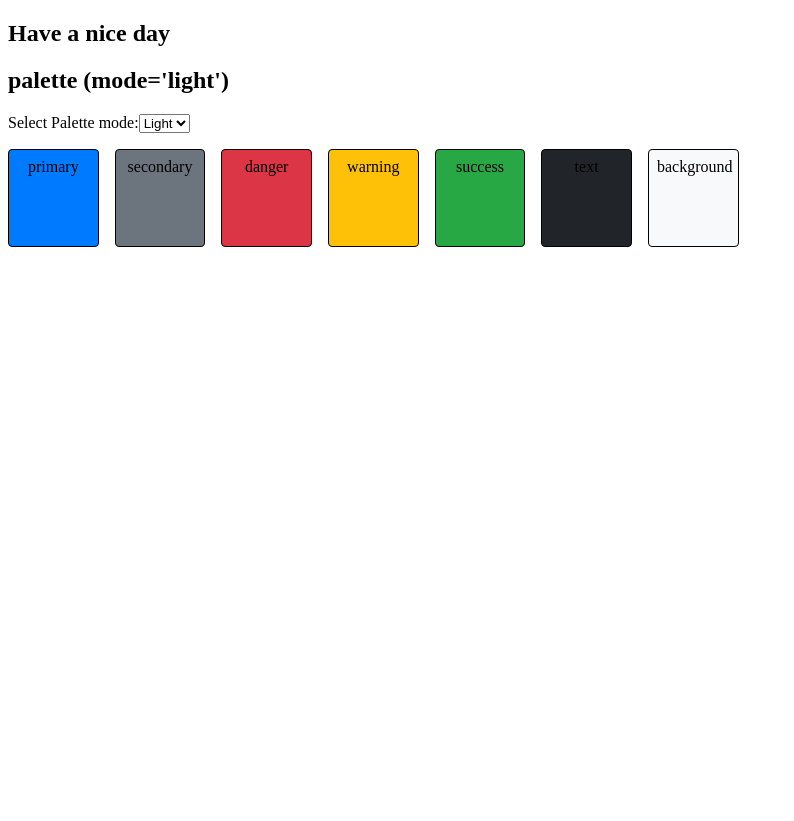
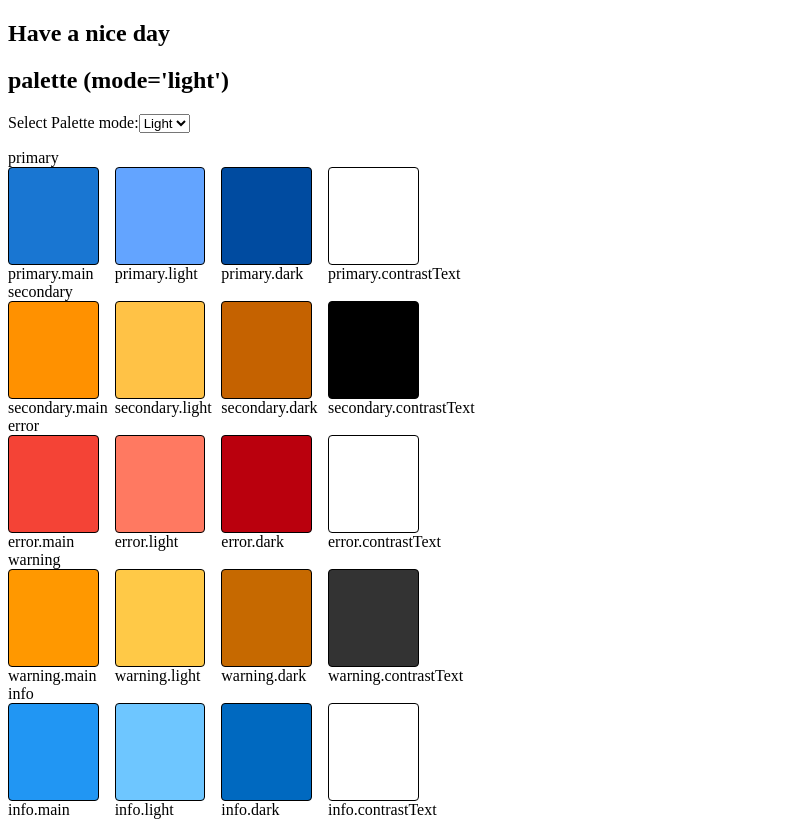
Before and after one commit to dangdinhtai0001/friday-fw-ssr, a Next.js app: page /theme in a window 1280 px wide. Shown: the top 821 px of the page, without its empty margins (0-794 px from the left). Before the commit the page ends 800 px from the top, so only its background shows below. Built offline with nearby package versions, Linux system fonts and the light colour scheme.

Commit message:
feat: cập nhật theme palette

```diff
--- a/package/asura/theme/dark.ts
+++ b/package/asura/theme/dark.ts
@@ -1,12 +1,53 @@
 const dark = {
   palette: {
-    primary: '#1e90ff',
-    secondary: '#adb5bd',
-    danger: '#ff4d4f',
-    warning: '#ffc107',
-    success: '#20c997',
-    text: '#f8f9fa',
-    background: '#212529',
+    type: 'dark',
+    primary: {
+      main: '#90caf9',
+      light: '#c3fdff',
+      dark: '#5d99c6',
+      contrastText: '#000000',
+    },
+    secondary: {
+      main: '#ffd180',
+      light: '#ffffb1',
+      dark: '#caa052',
+      contrastText: '#000000',
+    },
+    background: {
+      default: '#212121',
+      paper: '#424242',
+    },
+    text: {
+      primary: '#ffffff',
+      secondary: '#e0e0e0',
+      disabled: '#9e9e9e',
+      hint: '#9e9e9e',
+    },
+    error: {
+      main: '#ef9a9a',
+      light: '#ffcccb',
+      dark: '#ba6b6c',
+      contrastText: '#000000',
+    },
+    warning: {
+      main: '#ffcc80',
+      light: '#ffffb1',
+      dark: '#caa052',
+      contrastText: '#000000',
+    },
+    info: {
+      main: '#81d4fa',
+      light: '#b6ffff',
+      dark: '#4ba3c7',
+      contrastText: '#000000',
+    },
+    success: {
+      main: '#a5d6a7',
+      light: '#d7ffd9',
+      dark: '#75a478',
+      contrastText: '#000000',
+    },
+    divider: 'rgba(255, 255, 255, 0.12)',
   },
 };
 
--- a/package/asura/theme/light.ts
+++ b/package/asura/theme/light.ts
@@ -1,12 +1,53 @@
 const light = {
   palette: {
-    primary: '#007bff',
-    secondary: '#6c757d',
-    danger: '#dc3545',
-    warning: '#ffc107',
-    success: '#28a745',
-    text: '#212529',
-    background: '#f8f9fa',
+    type: 'light',
+    primary: {
+      main: '#1976d2',
+      light: '#63a4ff',
+      dark: '#004ba0',
+      contrastText: '#ffffff',
+    },
+    secondary: {
+      main: '#ff9100',
+      light: '#ffc246',
+      dark: '#c56200',
+      contrastText: '#000000',
+    },
+    background: {
+      default: '#f5f5f5',
+      paper: '#ffffff',
+    },
+    text: {
+      primary: '#333333',
+      secondary: '#757575',
+      disabled: '#bdbdbd',
+      hint: '#bdbdbd',
+    },
+    error: {
+      main: '#f44336',
+      light: '#ff7961',
+      dark: '#ba000d',
+      contrastText: '#ffffff',
+    },
+    warning: {
+      main: '#ff9800',
+      light: '#ffc947',
+      dark: '#c66900',
+      contrastText: '#333333',
+    },
+    info: {
+      main: '#2196f3',
+      light: '#6ec6ff',
+      dark: '#0069c0',
+      contrastText: '#ffffff',
+    },
+    success: {
+      main: '#4caf50',
+      light: '#80e27e',
+      dark: '#087f23',
+      contrastText: '#333333',
+    },
+    divider: 'rgba(0, 0, 0, 0.12)',
   },
 };
 
--- a/package/deva/theme/index.tsx
+++ b/package/deva/theme/index.tsx
@@ -17,17 +17,34 @@ const Item = styled('div')(({ theme }) => ({
   height: '5rem',
 }));
 
-const _theme = {
-  palette: [
-    'primary',
-    'secondary',
-    'danger',
-    'warning',
-    'success',
-    'text',
-    'background',
-  ],
-};
+const _theme = [
+  {
+    type: 'primary',
+    props: ['main', 'light', 'dark', 'contrastText'],
+  },
+  {
+    type: 'secondary',
+    props: ['main', 'light', 'dark', 'contrastText'],
+  },
+  {
+    type: 'error',
+    props: ['main', 'light', 'dark', 'contrastText'],
+  },
+  {
+    type: 'warning',
+    props: ['main', 'light', 'dark', 'contrastText'],
+  },
+  { type: 'info', props: ['main', 'light', 'dark', 'contrastText'] },
+  {
+    type: 'success',
+    props: ['main', 'light', 'dark', 'contrastText'],
+  },
+  { type: 'background', props: ['default', 'paper'] },
+  {
+    type: 'text',
+    props: ['primary', 'secondary', 'disabled', 'hint'],
+  },
+];
 
 type Theme = 'light' | 'dark';
 
@@ -61,17 +78,27 @@ const ThemePage = () => {
         </select>
       </div>
       <Box sx={{ flexGrow: 1, marginTop: '1rem' }}>
+        {_theme.map(item => {
+          return (
+            <div key={item.type}>
+              <Box>{item.type}</Box>
               <Grid container spacing={2}>
-          {_theme.palette.map((color: string) => {
+                {item.props.map(color => {
                   return (
                     <Grid xs={1} key={color}>
-                <Item sx={{ backgroundColor: color }}>
-                  <div>{color}</div>
-                </Item>
+                      <Item
+                        sx={{
+                          backgroundColor: `${item.type}.${color}`,
+                        }}
+                      ></Item>
+                      <div>{`${item.type}.${color}`}</div>
                     </Grid>
                   );
                 })}
               </Grid>
+            </div>
+          );
+        })}
       </Box>
     </>
   );
```
Lines whose indentation alone changed are shown as unchanged.
